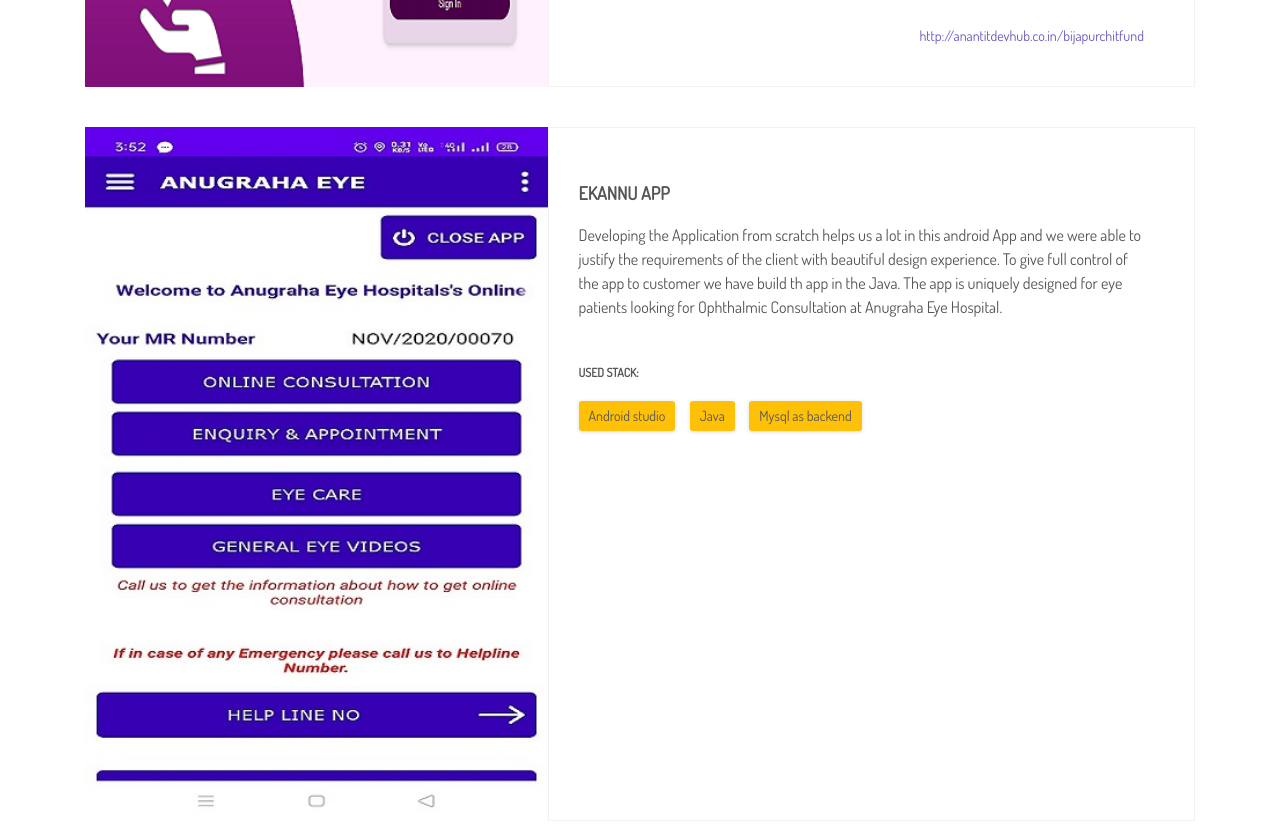
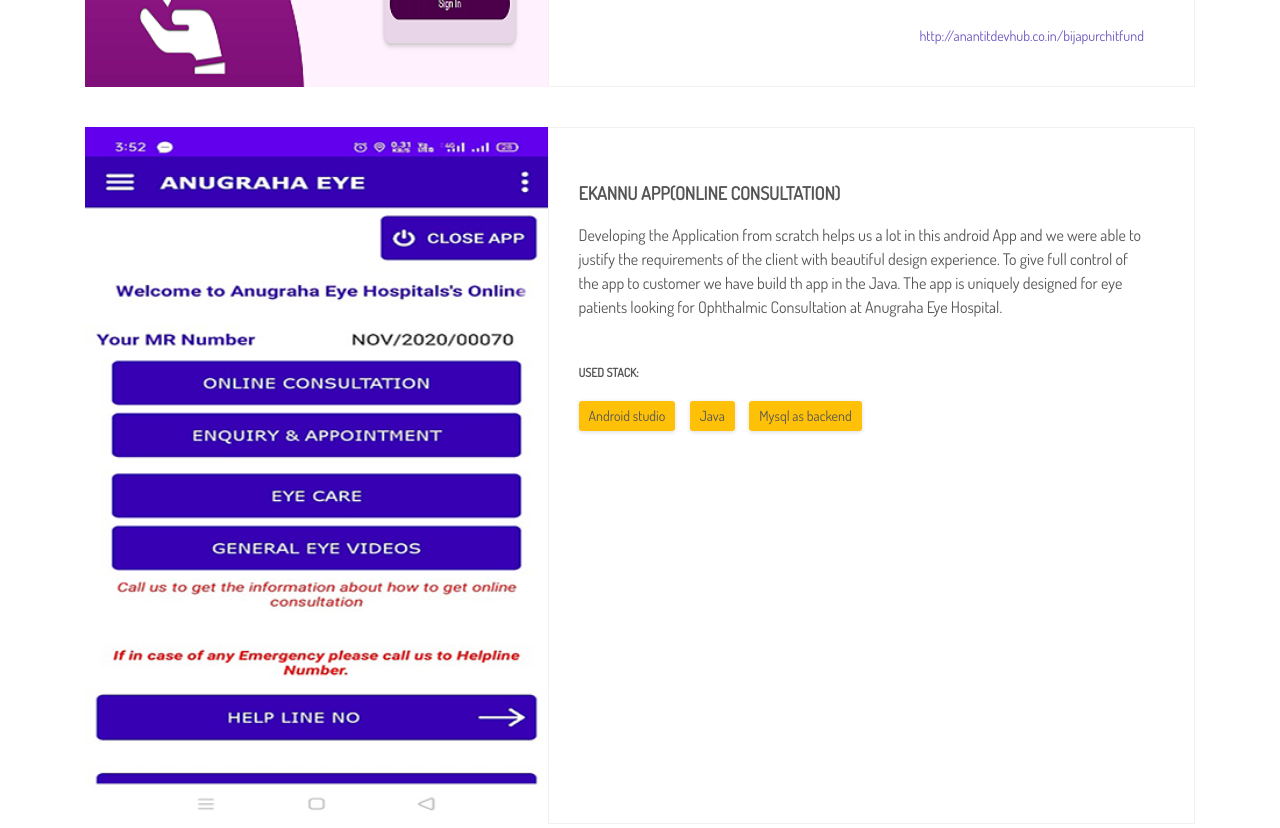
Before and after one commit to karthikpatil12/portfolio, a plain HTML site: page index.html in a window 1280 px wide. Shown: the part 4240-5068 px from the top of the page. Drawn offline with Linux system fonts and the light colour scheme; files whose address does not match are found by name.

Commit message:
Update index.html

```diff
--- a/index.html
+++ b/index.html
@@ -417,10 +417,10 @@
 
       <div class="row project-card" data-toggle="modal" data-target="#portfolioModal" data-portfolio-tag="android">
         <div class="col-md-6 col-lg-5 project-card__img">
-          <img class="" src="assets/img/Anugraha-app.jpg" alt="project-img">
+          <img class="" src="assets/img/Anugraha-app.png" alt="project-img">
         </div>
         <div class="col-md-6 col-lg-7 project-card__info">
-          <h3 class="project-card__title">eKannu App</h3>
+          <h3 class="project-card__title">eKannu App(Online Consultation)</h3>
           <p class="project-card__description">
             Developing the Application from scratch helps us a lot in this android App and we were able to justify the requirements of the client with beautiful design experience.
             To give full control of the app to customer we have build th app in the Java.
```
